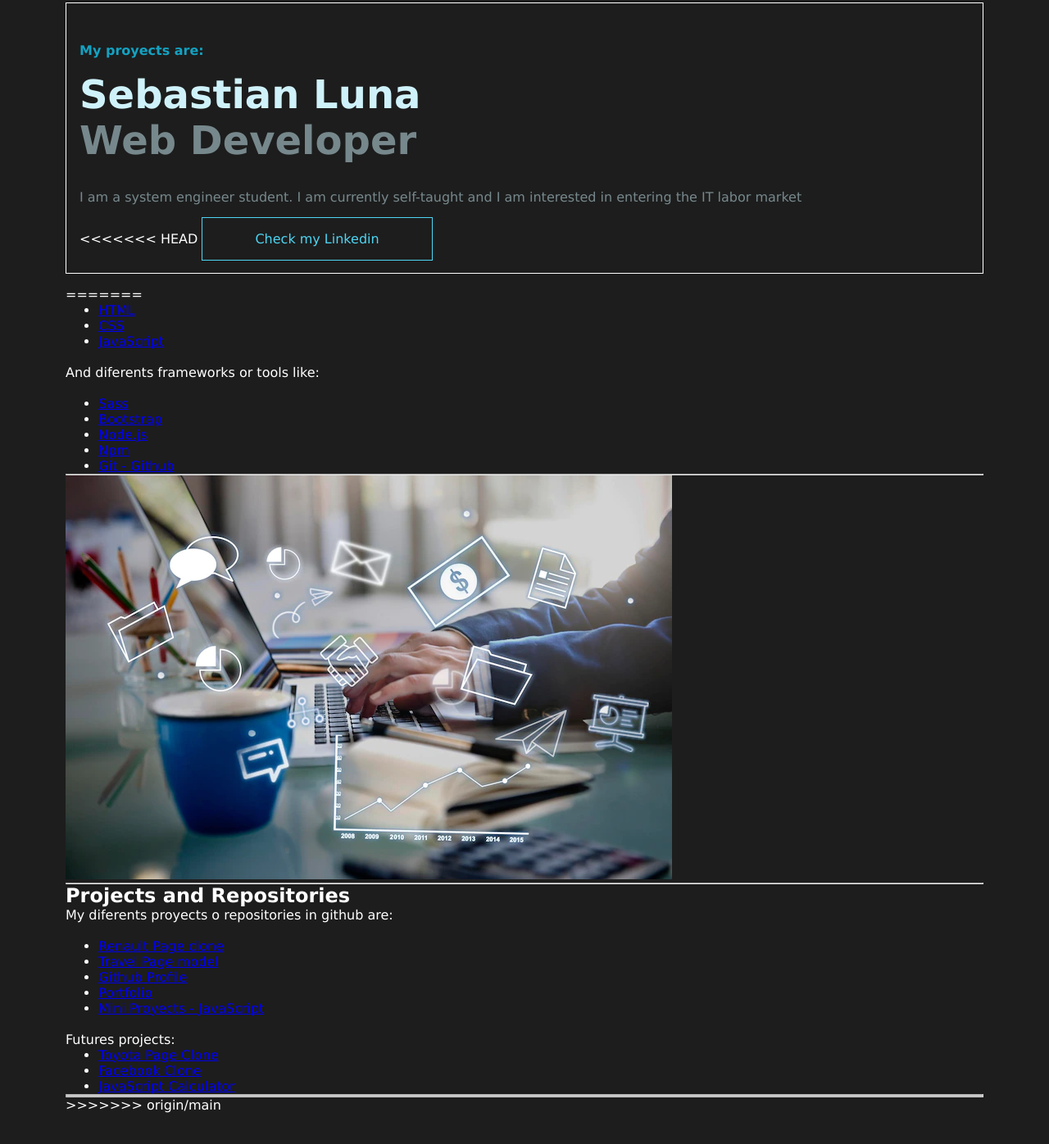
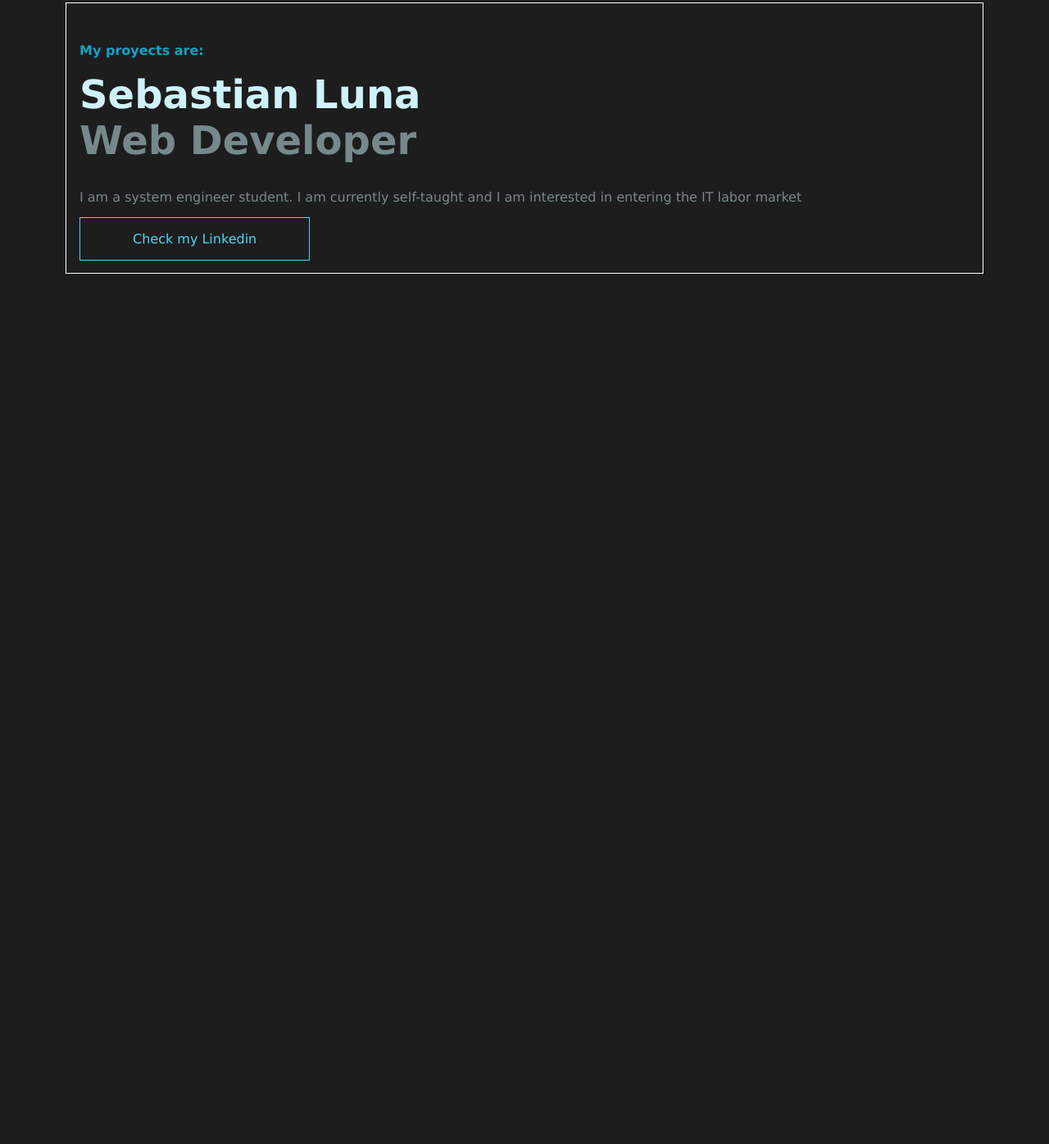
Before and after one commit to Stresadiz/portfolio, a website: page index.html in a window 1280 px wide. Shown: the part 434-1830 px from the top of the page at 82% size. After the commit the page ends 864 px from the top, so only its background shows below. Drawn offline with Linux system fonts and the light colour scheme.

Commit message:
changes in index

```diff
--- a/index.html
+++ b/index.html
@@ -38,63 +38,8 @@
             <p class="container__text opacity">
                 I am a system engineer student. I am currently self-taught and I am interested in entering the IT labor market
             </p>
-<<<<<<< HEAD
             <a href="https://www.linkedin.com/in/eliassebastianluna/" class="btn">Check my Linkedin</a>
         </div>
-=======
-                <br>
-                    <ul class="section--list">
-                        <li><a href="#">HTML</a></li>
-                        <li><a href="#">CSS</a></li>
-                        <li><a href="#">JavaScript</a></li>
-                    </ul>
-                <br>
-                <p class="section--text">
-                    And diferents frameworks or tools like:
-                </p>
-                <br>
-                    <ul class="section--list">
-                        <li><a href="#">Sass</a></li>
-                        <li><a href="#">Bootstrap</a></li>
-                        <li><a href="#">Node.js</a></li>
-                        <li><a href="#">Npm</a></li>
-                        <li><a href="#">Git - Github</a></li>
-                    </ul>
-                    <hr>
-            <img src="img/corporate-management-strategy-solution-branding-concept_53876-167088.webp" alt="" srcset="" class="section--img">
-        </section>
-        <hr>
-        <section class="section">
-            <h2 class="section--title">
-                Projects and Repositories
-            </h2>
-            <p class="section--text">
-                My diferents proyects o repositories in github are:
-            </p>
-                <br>
-                <ul class="section--list">
-                    <li><a href="https://stresadiz.github.io/renault-page/">Renault Page clone</a></li>
-                    <li><a href="https://stresadiz.github.io/travel-page/">Travel Page model</a></li>
-                    <li><a href="https://github.com/Stresadiz">Github Profile</a></li>
-                    <li><a href="https://stresadiz.github.io/portfolio/">Portfolio</a></li>
-                    <li><a href="https://stresadiz.github.io/mini-proyects/">Mini Proyects - JavaScript</a></li>
-                </ul>
-                <br>
-            <p class="section--text">
-                Futures projects:
-            </p>
-            <ul class="section--list">
-                <li><a href="https://stresadiz.github.io/template/">Toyota Page Clone</a></li>
-                <li><a href="https://stresadiz.github.io/mobile-first/">Facebook Clone</a></li>
-                <li><a href="https://stresadiz.github.io/calculator/">JavaScript Calculator</a></li>
-            </ul>
-            <hr>
-           <!--
-            <img src="img/portrait-smiling-young-doctors-standing-together-portrait-medical-staff-inside-modern-hospital-smiling-camera_657921-885.webp" alt="" srcset="" class="section--img">
-           -->
-        </section>
-        <hr>
->>>>>>> origin/main
     </main>
     <script src="script.js"></script>
 </body>
```
